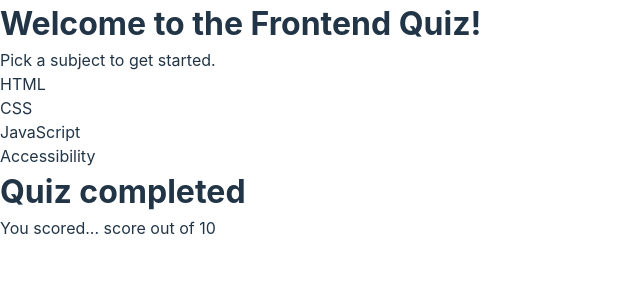
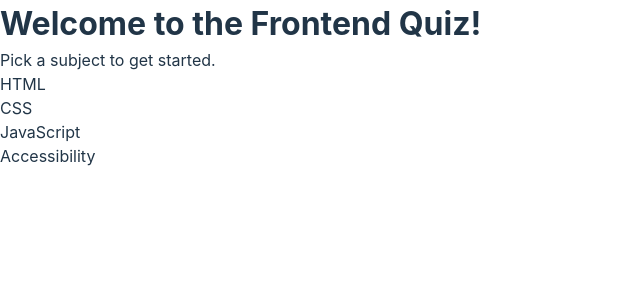
Before and after one commit to guardianprime/frontend-quiz, a React (Vite) app: page / in a window 1280 px wide. Shown: the top 300 px of the page, without its empty margins (0-640 px from the left). Built offline with nearby package versions, Linux system fonts and the light colour scheme.

Commit message:
fix: quiz not starting over

```diff
--- a/src/App.jsx
+++ b/src/App.jsx
@@ -10,7 +10,7 @@ function App() {
   return (
     <>
       {!topic && <QuizMenu setTopic={setTopic} />}
-      {topic && next < 9 ? <QuizQuestionStart questionTopic={topic} next={next} setNext={setNext} /> : <QuizQuestionEnd />}
+      {topic && next < 9 ? <QuizQuestionStart questionTopic={topic} next={next} setNext={setNext} /> : topic == "" ? null : <QuizQuestionEnd setTopic={setTopic} setNext={setNext} />}
     </>
   );
 }
--- a/src/components/QuizQuestionEnd.jsx
+++ b/src/components/QuizQuestionEnd.jsx
@@ -1,8 +1,16 @@
-function QuizQuestionEnd() {
+/* eslint-disable react/prop-types */
+function QuizQuestionEnd({ setNext, setTopic }) {
+
+  function handleReset() {
+    setNext(0);
+    setTopic("");
+  }
+
   return (
     <div>
       <h1>Quiz completed</h1>
       <p>You scored... score out of 10</p>
+      <button onClick={handleReset}>Play Again</button>
     </div>
   );
 }
```
